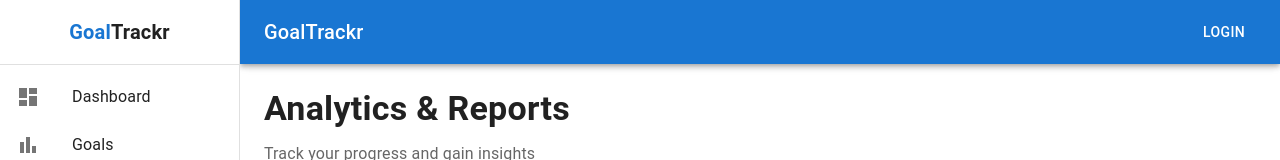
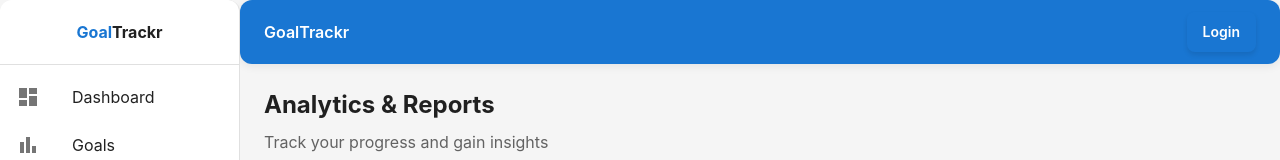
Before and after one commit to MohsinFurkh/GoalTracker, a Next.js app: page /analytics in a window 1280 px wide. Shown: the top 160 px of the page. Built offline with nearby package versions, Linux system fonts and the light colour scheme; no server answers.

Commit message:
Add custom _app.js with NotificationProvider to fix build error

```diff
--- /dev/null
+++ b/src/pages/_app.js
@@ -0,0 +1,23 @@
+import { ThemeProvider, CssBaseline } from '@mui/material';
+import { SessionProvider } from 'next-auth/react';
+import { NotificationProvider } from '../components/common/NotificationSystem';
+import theme from '../styles/theme';
+
+/**
+ * Custom App component that wraps the entire application
+ * Provides global contexts and theme
+ */
+function MyApp({ Component, pageProps: { session, ...pageProps } }) {
+  return (
+    <SessionProvider session={session}>
+      <ThemeProvider theme={theme}>
+        <CssBaseline />
+        <NotificationProvider>
+          <Component {...pageProps} />
+        </NotificationProvider>
+      </ThemeProvider>
+    </SessionProvider>
+  );
+}
+
+export default MyApp;
```
